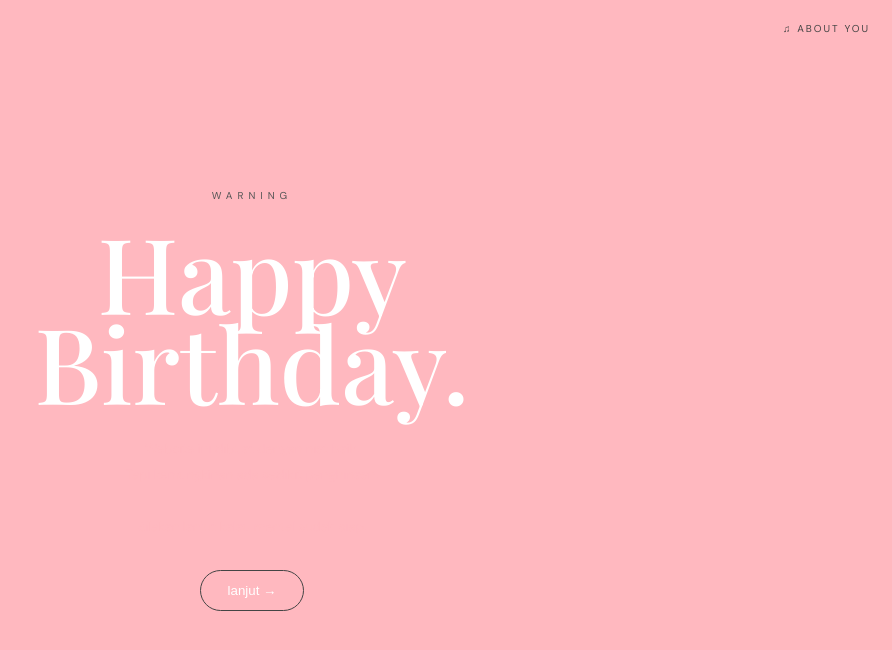
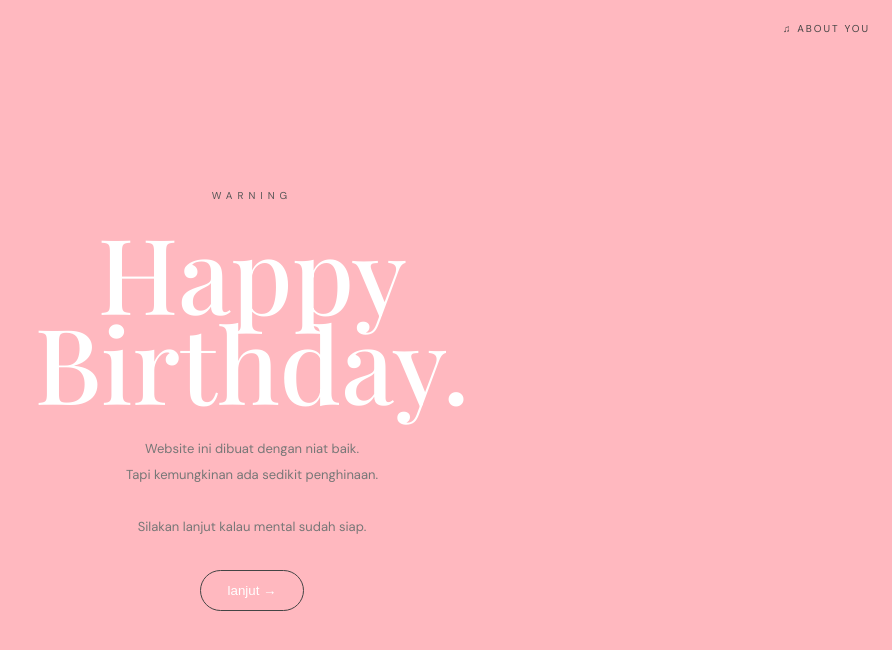
Before and after one commit to imus87561-hub/FOR-YOU, a plain HTML site: page index.html in a window 1280 px wide. Shown: the whole page, without its empty margins (388-1280 px from the left). Drawn offline with nearby package versions, Linux system fonts and the light colour scheme; a web font is replaced by a local one.

Commit message:
Update index.html

```diff
--- a/index.html
+++ b/index.html
@@ -113,7 +113,7 @@ OPENING
 }
 
 .sub{
-    color:#FFB8BF;
+    color:#777;
 
     font-size:13px;
 
```
